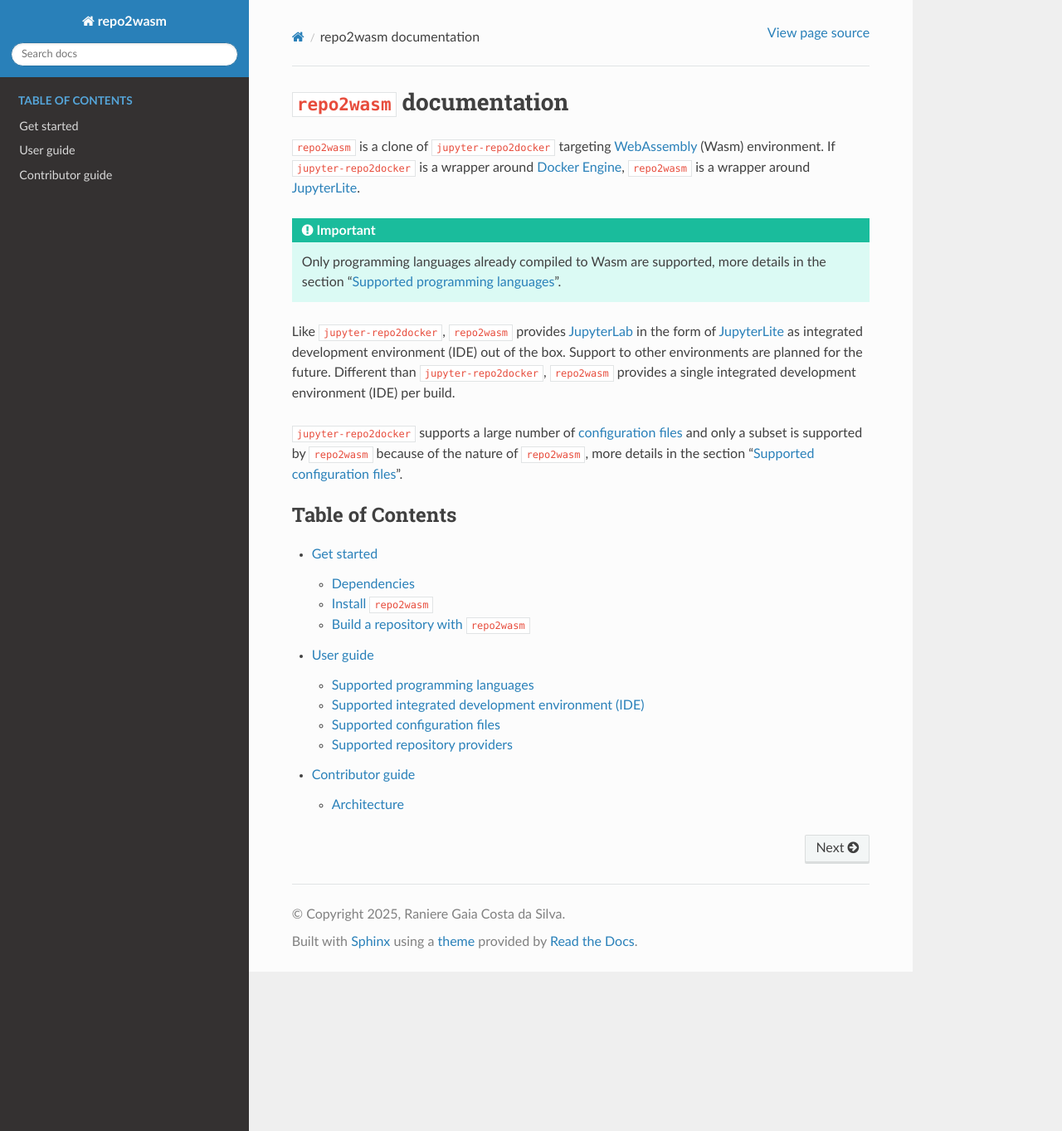
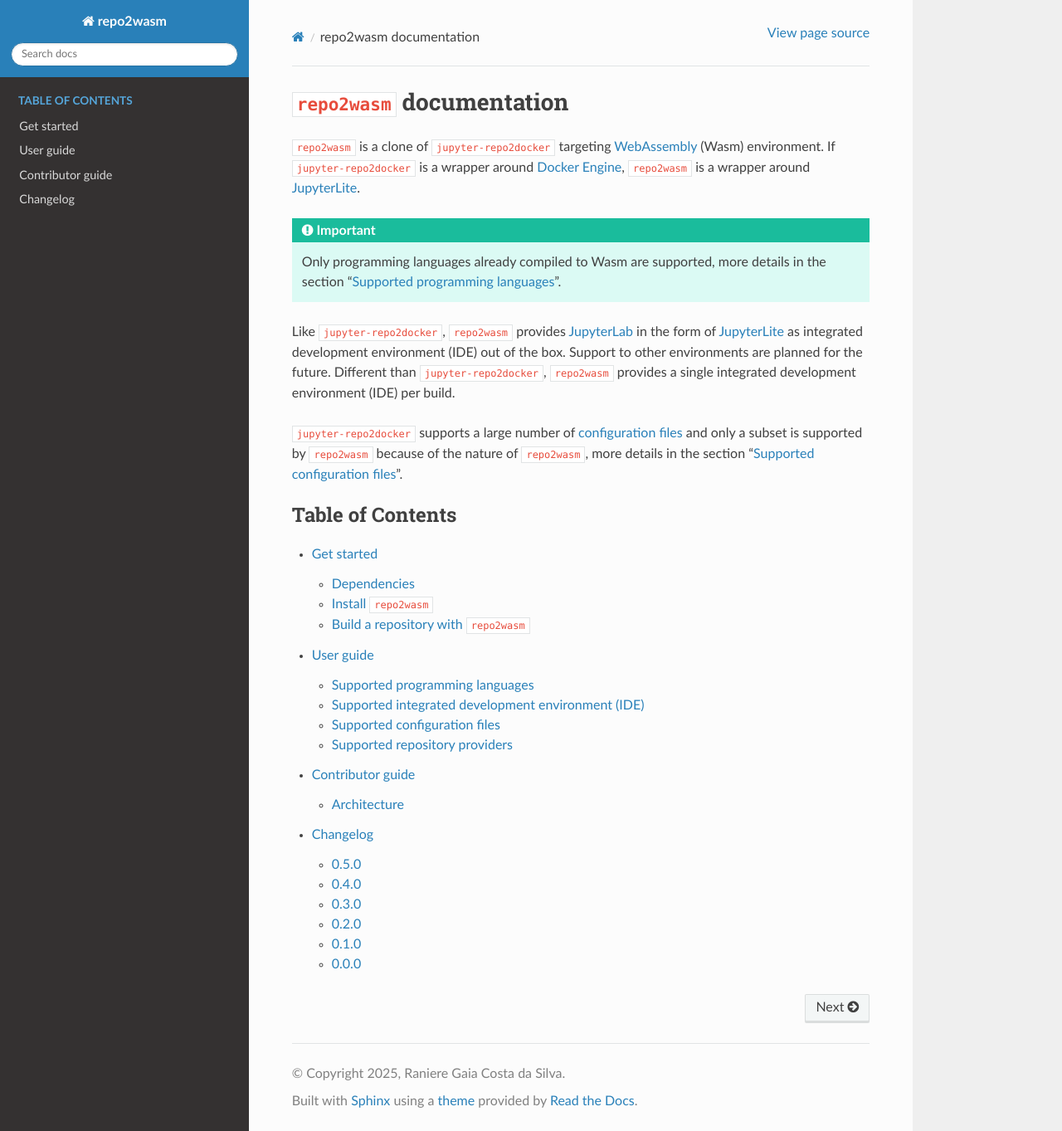
Before and after one commit to repo2wasm/repo2wasm-py, a Sphinx documentation site: the page built from docs/source/index.md, in a window 1280 px wide and 1363 px high. Shown: the whole window at 83% size. Built offline with Sphinx 7.4.7 and the Read the Docs theme 3.1.0, drawn with Linux system fonts in a browser that asks for light colours.

Commit message:
Add changelog to documentation

````diff
--- /dev/null
+++ b/docs/source/changelog.md
@@ -0,0 +1,41 @@
+# Changelog
+
+## 0.5.0
+
+### Enhancements made
+
+- Enable tests as GitHub Actions
+- Add `--forgiving` to ignore version of dependencies
+
+## 0.4.0
+
+### Enhancements made
+
+- Support `install.R`.
+- Support to `requirements.txt`.
+
+## 0.3.0
+
+### Enhancements made
+
+- Use repositories from `repo2docker`.
+
+## 0.2.0
+
+### Enhancements made
+
+- Support `environment.yml`.
+- Create documentation in ReadTheDocs.
+- Configure dependencies.
+
+## 0.1.0
+
+### Enhancements made
+
+- Create `pyproject.toml`.
+
+## 0.0.0
+
+### Enhancements made
+
+- Improve `README`.
--- a/docs/source/index.md
+++ b/docs/source/index.md
@@ -17,6 +17,7 @@
 get-started/index.md
 user-guide/index.md
 contributor-guide/index.md
+changelog.md
 ```
 
 [`jupyter-repo2docker`]: https://github.com/jupyterhub/repo2docker
````
